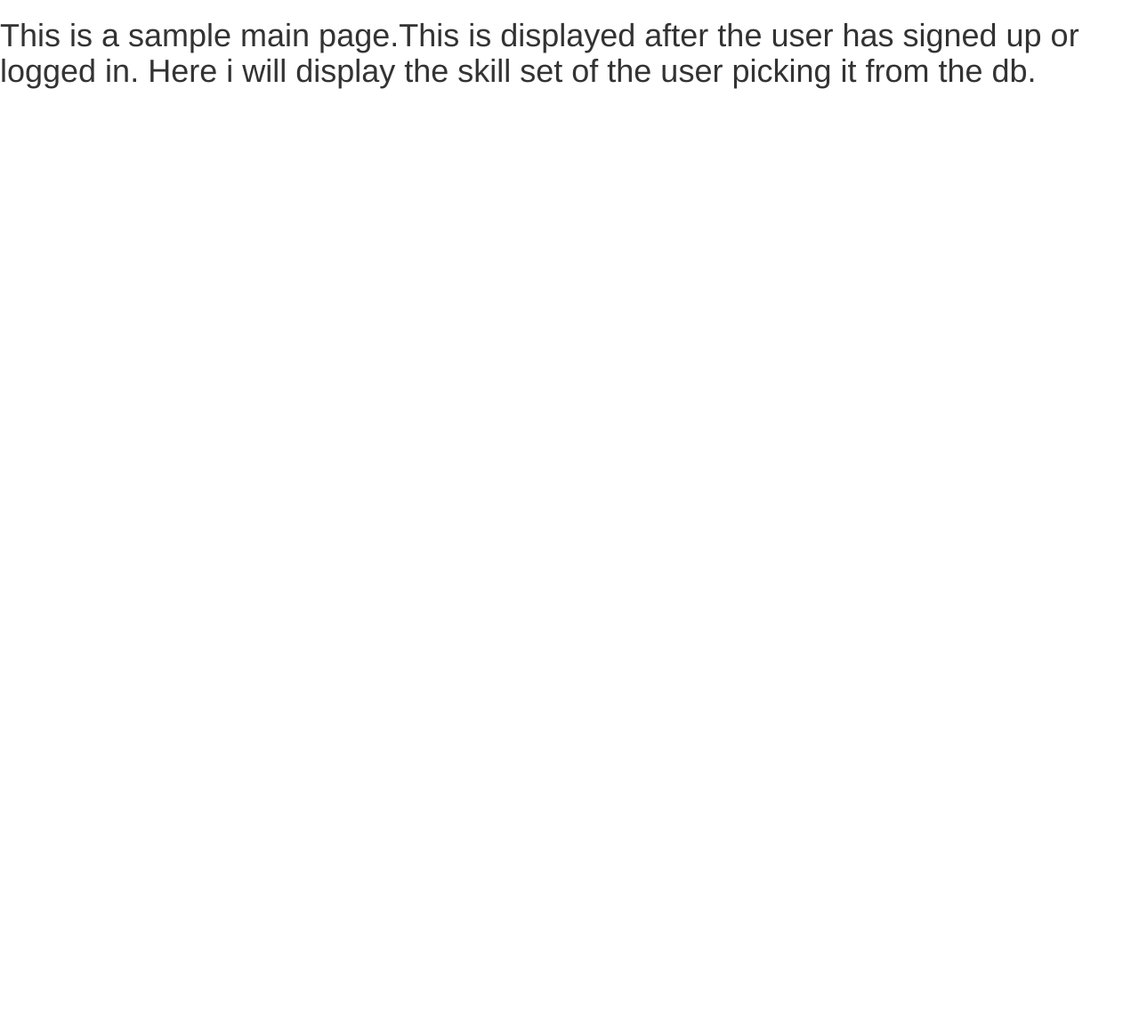
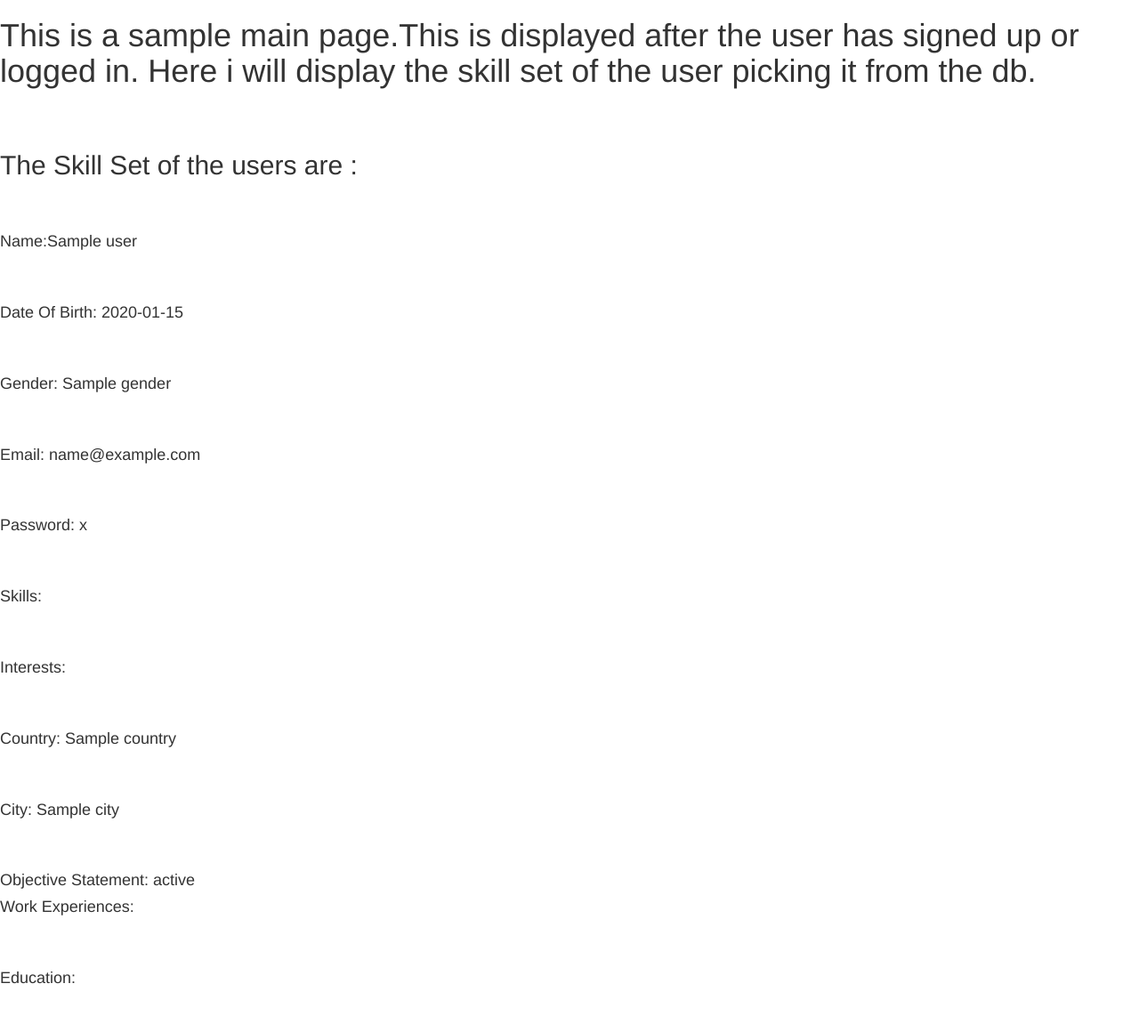
Before and after one commit to jamshaidsohail5/JobRecommenderSystem, a Django app: template accounts/templates/MainPage.html in a window 1280 px wide. Shown: the part 52-1212 px from the top of the page at 89% size. Before the commit the page ends 152 px from the top, so only its background shows below. Run offline with Django 3.2, Linux system fonts and the light colour scheme; the template is opened without the code that fills it: most values are stand-ins (such as "Sample title", 1, 10 or a date in 2020); some libraries are stand-ins or nearby versions.

Commit message:
Initial Commit

```diff
--- a/accounts/templates/MainPage.html
+++ b/accounts/templates/MainPage.html
@@ -3,7 +3,6 @@
 <head>
     <meta charset="UTF-8">
     <title>MainPage</title>
-
 
     <link rel="stylesheet" href="https://maxcdn.bootstrapcdn.com/bootstrap/3.3.7/css/bootstrap.min.css">
     <script src="https://ajax.googleapis.com/ajax/libs/jquery/3.2.1/jquery.min.js"></script>
@@ -18,7 +17,7 @@
             <a class="navbar-brand" href="#">WebSiteName</a>
         </div>
         <ul class="nav navbar-nav">
-            <li class="active"> <a href="{% url 'accounts:mainpage' %}">MainPage</a></li>
+            <li class="active"><a href="{% url 'accounts:mainpage' %}">MainPage</a></li>
         </ul>
         <ul class="nav navbar-nav navbar-right">
 
@@ -38,5 +37,79 @@
     Here i will display the skill set of the user picking it from the db.</h1>
 
 
+<br>
+<br>
+
+<h2>The Skill Set of the users are :</h2>
+<br>
+<br>
+
+
+{% for user in UserRecord.all %}
+
+
+
+<h4>Name:{{ user.name }} </h4>
+
+
+<br>
+<br>
+
+
+<h4>Date Of Birth: {{ user.dateofbirth }}</h4>
+<br>
+<br>
+
+
+<h4>Gender: {{ user.gender }}</h4>
+<br>
+<br>
+
+
+<h4>Email: {{ user.email }}</h4>
+<br>
+<br>
+
+
+<h4>Password: {{ user.password }}</h4>
+<br>
+<br>
+
+
+<h4>Skills:</h4>
+<br>
+<br>
+
+
+<h4>Interests:</h4>
+<br>
+<br>
+
+
+<h4>Country: {{ user.country }}</h4>
+<br>
+<br>
+
+
+<h4>City: {{ user.city }}</h4>
+<br>
+<br>
+
+
+
+<h4>Objective Statement: {{ user.objectivestatement }}</h4>
+
+{% endfor %}
+
+<h4>Work Experiences:</h4>
+<br>
+<br>
+
+
+<h4>Education:</h4>
+<br>
+<br>
+
+
 </body>
 </html>
--- a/accounts/urls.py
+++ b/accounts/urls.py
@@ -4,8 +4,8 @@ from accounts import views
 app_name = 'accounts'
 
 urlpatterns = [
-    url(r'^signup/', views.signup , name="signup"),
+    url(r'^signup/', views.signup, name="signup"),
     url(r'^login/', views.loginview, name="login"),
     url(r'^logout/', views.logoutview, name="logout"),
-    url(r'^mainpage/',views.mainpageview, name="mainpage")
+    url(r'^mainpage/', views.mainpageview, name="mainpage")
 ]
--- a/home/templates/home.html
+++ b/home/templates/home.html
@@ -12,7 +12,6 @@
 <body>
 
 
-
 <nav class="navbar navbar-inverse" style="margin: 0px">
     <div class="container-fluid">
         <div class="navbar-header">
@@ -22,8 +21,8 @@
             <li class="active"><a href="{% url 'home' %}">Home</a></li>
         </ul>
         <ul class="nav navbar-nav navbar-right">
-            <li ><a href="{% url 'accounts:signup' %}"><span class="glyphicon glyphicon-user"></span> SignUp</a></li>
-            <li ><a href="{% url 'accounts:login' %}"><span class="glyphicon glyphicon-user"></span> Login</a></li>
+            <li><a href="{% url 'accounts:signup' %}"><span class="glyphicon glyphicon-user"></span> SignUp</a></li>
+            <li><a href="{% url 'accounts:login' %}"><span class="glyphicon glyphicon-user"></span> Login</a></li>
         </ul>
     </div>
 </nav>
```
Also changed, not shown: accounts/models.py (+2 -7 lines), accounts/templates/Signinform.html (+1 -13 lines), accounts/views.py (+19 -2 lines), db.sqlite3.
